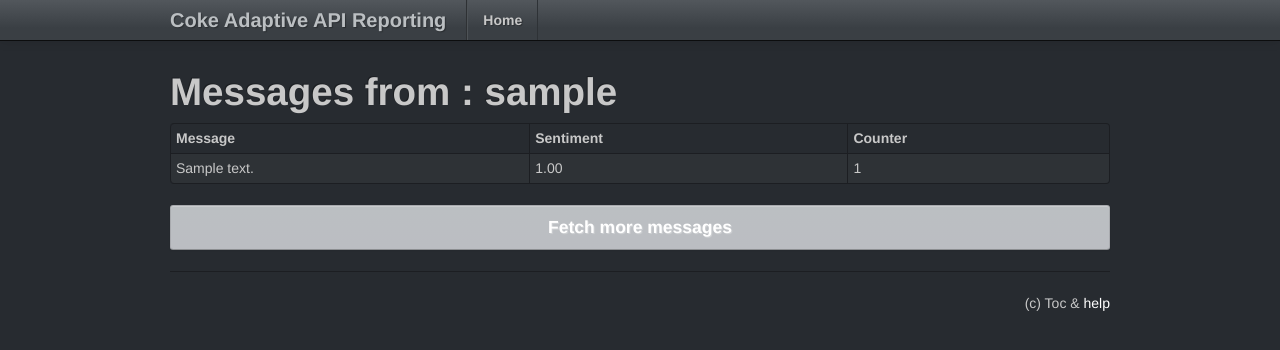
After one commit to julzhk/adaptive_api, a Django app: template templates/message_api/user_details.html in a window 1280 px wide. The commit adds this page. Shown: the top 350 px of the page. Run offline with Django 3.2, Linux system fonts and the light colour scheme; the template is opened without the code that fills it: values that come from a table or form of the project are taken from there, others are empty; tables that the repository leaves empty hold one stand-in row (values such as "Sample post"); parts of the project's set-up code (start-up, migrations or seed data) failed here and were passed over; some libraries are stand-ins or nearby versions.

Commit message:
add user details screen

```diff
--- a/adaptive/urls.py
+++ b/adaptive/urls.py
@@ -1,6 +1,6 @@
 from django.conf import settings
 from django.conf.urls import patterns, include, url
-from message_api.views import index, coke_list
+from message_api.views import index, coke_list, user_details
 from django.contrib import admin
 admin.autodiscover()
 
@@ -14,7 +14,8 @@ urlpatterns = patterns('',
 
     # Uncomment the next line to enable the admin:
     url(r'^admin/', include(admin.site.urls)),
-    url(r'^coke_list/', coke_list, name='coke_list_page'),
+    url(r'^coke_list', coke_list, name='coke_list_page'),
+    url(r'^user_details', user_details, name='user_details'),
     url(r'', index, name='index'),
 )
 
--- a/message_api/models.py
+++ b/message_api/models.py
@@ -35,6 +35,13 @@ class Message(models.Model):
                 return True
         return False
 
+    @property
+    def user_name(self):
+        '''
+            simple way to strip the preceeding @ from user names
+        '''
+        return self.user_handle[1:]
+
 
     @classmethod
     def adaptive_api(cls):
--- a/templates/message_api/base.html
+++ b/templates/message_api/base.html
@@ -56,7 +56,7 @@
         </div>
         <div class="span6" style="text-align:right">
             <p>
-                footer
+                (c) Toc & <a href="#">help</a>
             </p>
         </div>
     </footer>
--- a/templates/message_api/coke_list.html
+++ b/templates/message_api/coke_list.html
@@ -25,7 +25,9 @@
                     background-color: darkslategray;"
                 {% endif %} >
             <td>
-             {{ message.user_handle }}
+                <a href="{% url 'user_details'%}?user_handle={{ message.user_name }}">
+                    {{ message.user_handle }}
+                </a>
             </td>
             <td>
                 {{ message.message }}
--- /dev/null
+++ b/templates/message_api/user_details.html
@@ -0,0 +1,40 @@
+{% extends 'message_api/base.html' %}
+
+{% block content %}
+    <h1>
+    Messages from : {{ user_posts.0.user_handle }}
+    </h1>
+    <table class="table table-striped table-bordered table-condensed" >
+        <thead>
+        <tr>
+            <th>
+                Message
+            </th>
+            <th>
+                Sentiment
+            </th>
+            <th>
+                Counter
+            </th>
+        </tr>
+        </thead>
+        <tbody>
+        {% for message in user_posts  %}
+            <tr {% if message.is_target_message %}
+                style="color: red;
+                    background-color: darkslategray;"
+            {% endif %} >
+                <td>
+                    {{ message.message }}
+                </td>
+                <td>
+                    {{ message.sentiment }}
+                </td>
+                <td>
+                    {{ message.times_seen}}
+                </td>
+            </tr>
+        {% endfor %}
+        </tbody>
+    </table>
+{% endblock %}
```
Also changed, not shown: message_api/tests.py (+10 -0 lines), message_api/views.py (+13 -0 lines).
